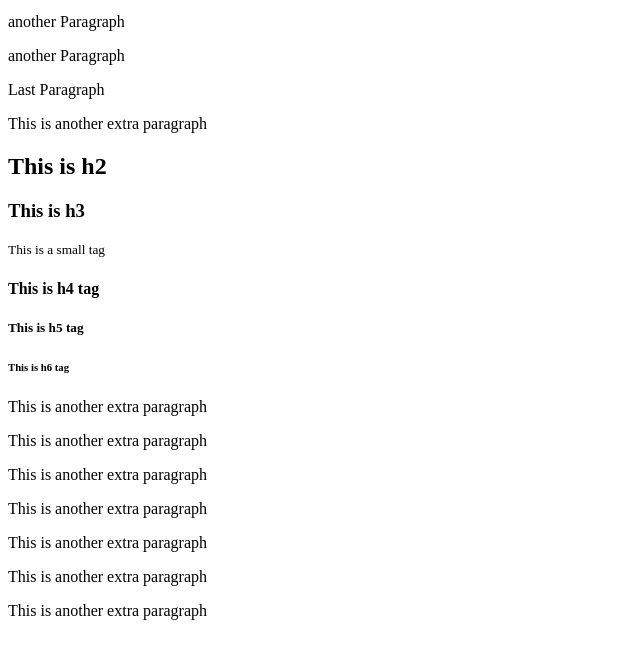
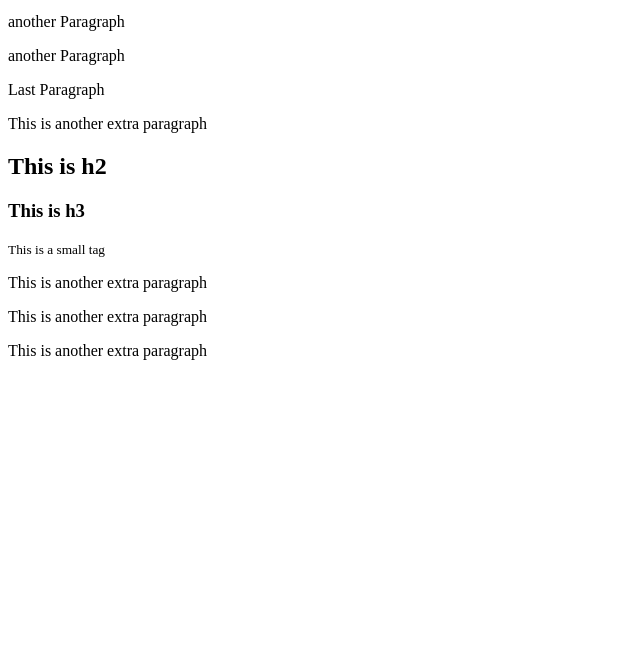
Before and after one commit to DivyangPrajapati/learning-git, a plain HTML site: page index.html in a window 1280 px wide. Shown: the part 101-760 px from the top of the page, without its empty margins (0-640 px from the left). Drawn offline with Linux system fonts and the light colour scheme.

Commit message:
update index

```diff
--- a/index.html
+++ b/index.html
@@ -20,18 +20,6 @@
 
 	<small>This is a small tag</small>
 
-	<h4>This is h4 tag</h4>
-	<h5>This is h5 tag</h5>
-	<h6>This is h6 tag</h6>
-
-	<p>This is another extra paragraph</p>
-
-	<p>This is another extra paragraph</p>
-
-	<p>This is another extra paragraph</p>
-
-	<p>This is another extra paragraph</p>
-
 	<p>This is another extra paragraph</p>
 
 	<p>This is another extra paragraph</p>
```
